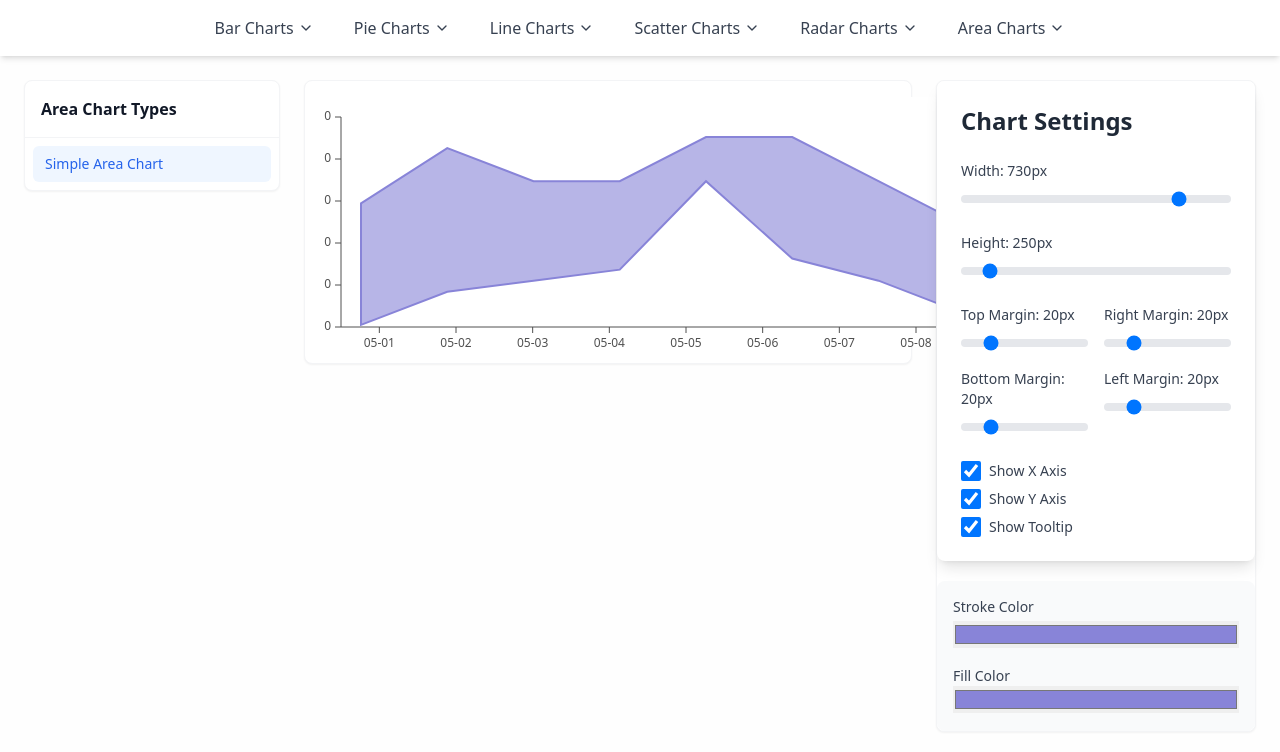
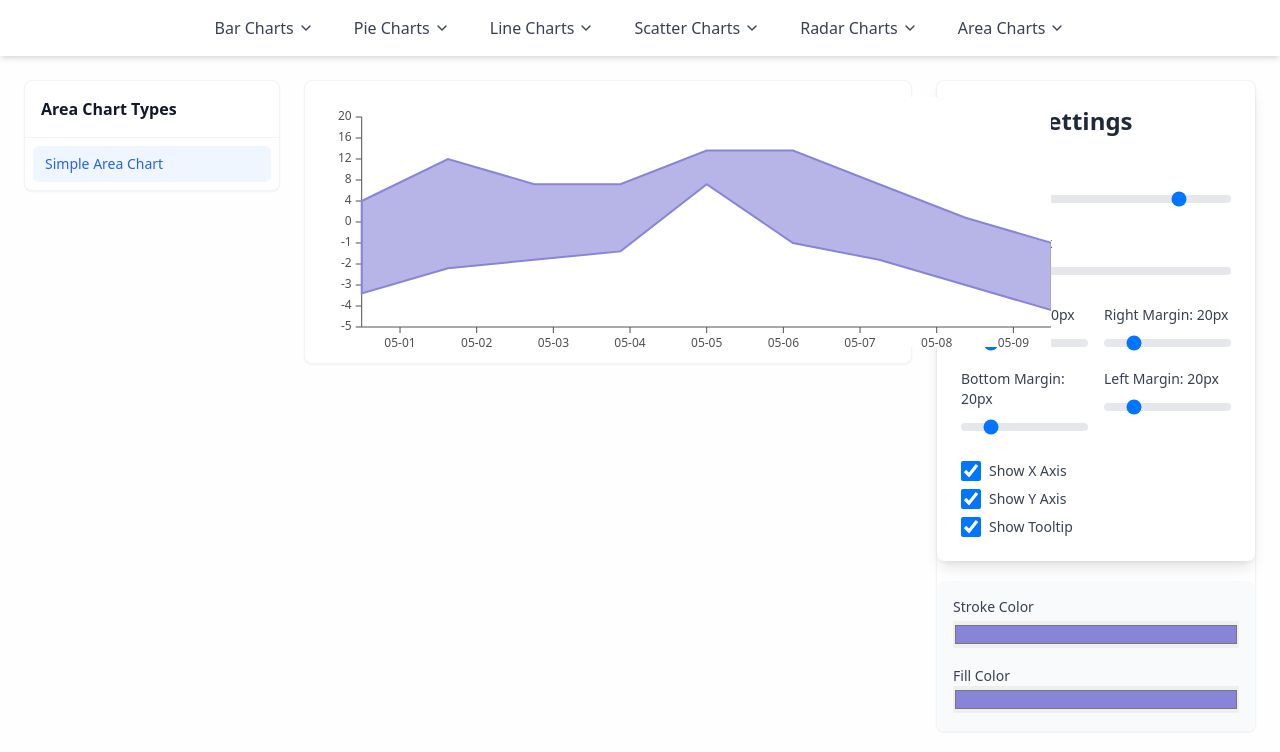
Before and after one commit to unosquare/unochart, a React app: page /simple-area-chart in a window 1280 px wide. Shown: the top 752 px of the page. Built offline with nearby package versions, Linux system fonts and the light colour scheme; the HTML template or start-up script is replaced by a standard one.

Commit message:
Fixed alignment andYaxis

```diff
--- a/src/AreaChart/index.tsx
+++ b/src/AreaChart/index.tsx
@@ -1,4 +1,5 @@
-import React from 'react';
+import React, { useState } from 'react';
+import Tooltip from '../Tooltip';
 
 interface AreaChartProps {
   data: Array<{ [key: string]: any }>;
@@ -12,44 +13,117 @@ const AreaChart: React.FC<AreaChartProps> = ({ data, width, height, margin, chil
   const chartWidth = width - margin.left - margin.right;
   const chartHeight = height - margin.top - margin.bottom;
 
-  // Calculate xScale and yScale functions
+  // Obtener valores min y max de los datos y redondearlos
+  const allValues = data.flatMap((item) => item.temperature || []);
+  const rawMinValue = Math.min(...allValues);
+  const rawMaxValue = Math.max(...allValues);
+
+  const minValue = Math.floor(rawMinValue / 5) * 5; // Redondear hacia abajo
+  const maxValue = Math.ceil(rawMaxValue / 5) * 5;  // Redondear hacia arriba
+
+  const [tooltip, setTooltip] = useState<{
+    x: number;
+    y: number;
+    content: { name: string; values: any[] } | null;
+  }>({
+    x: 0,
+    y: 0,
+    content: null,
+  });
+
   const xScale = (value: any) => {
     const index = data.findIndex((item) => item.day === value);
-    if (index !== -1) {
-      return (index / (data.length - 1)) * chartWidth + margin.left;
-    }
-    return NaN; // Return NaN if the value is not found
+    return (index / (data.length - 1)) * chartWidth;
   };
 
   const yScale = (value: number) => {
-    const allValues = data.flatMap((item) => item.temperature || []);
-    const minValue = Math.min(...allValues);
-    const maxValue = Math.max(...allValues);
-    if (maxValue === minValue) {
-      return chartHeight / 2; // Handle case where all values are the same
+    return chartHeight - ((value - minValue) / (maxValue - minValue)) * chartHeight;
+  };
+
+  const handleMouseMove = (event: React.MouseEvent<SVGSVGElement>) => {
+    const svgRect = event.currentTarget.getBoundingClientRect();
+    const mouseX = event.clientX - svgRect.left - margin.left;
+
+    const closestIndex = Math.round((mouseX / chartWidth) * (data.length - 1));
+    if (closestIndex >= 0 && closestIndex < data.length) {
+      const hoveredData = data[closestIndex];
+      setTooltip({
+        x: xScale(hoveredData.day),
+        y: yScale(hoveredData.temperature[1]),
+        content: {
+          name: hoveredData.day,
+          values: [
+            { key: 'temperature', value: hoveredData.temperature, color: '#8884d8' },
+          ],
+        },
+      });
     }
-    return chartHeight - ((value - minValue) / (maxValue - minValue)) * chartHeight + margin.top;
+  };
+
+  const handleMouseLeave = () => {
+    setTooltip({ x: 0, y: 0, content: null });
   };
 
   return (
-    <svg width={width} height={height} className="bg-white">
-      <g transform={`translate(${margin.left}, ${margin.top})`}>
+    <div className="relative">
+      <svg
+        width={width}
+        height={height}
+        onMouseMove={handleMouseMove}
+        onMouseLeave={handleMouseLeave}
+        className="bg-white"
+      >
+        <g transform={`translate(${margin.left + chartWidth * 0.03}, ${margin.top})`}>
           {React.Children.map(children, (child) => {
             if (React.isValidElement(child)) {
-            const clonedProps = {
+              return React.cloneElement(child, {
                 data,
                 xScale,
                 yScale,
                 width: chartWidth,
                 height: chartHeight,
-              margin,
-            };
-            return React.cloneElement(child, clonedProps);
+                minValue,
+                maxValue,
+              });
             }
             return null;
           })}
+
+          {/* Tooltip Hover Lines */}
+          {tooltip.content && (
+            <>
+              <line
+                x1={tooltip.x}
+                y1={0}
+                x2={tooltip.x}
+                y2={chartHeight}
+                stroke="#ccc"
+                strokeDasharray="3 3"
+              />
+              <circle
+                cx={tooltip.x}
+                cy={tooltip.y}
+                r={4}
+                fill="#fff"
+                stroke="#8884d8"
+                strokeWidth={2}
+              />
+              {/* Círculo inferior */}
+              <circle
+                cx={tooltip.x}
+                cy={yScale(tooltip.content.values[0].value[0])} // temperatura mínima
+                r={4}
+                fill="#fff"
+                stroke="#8884d8"
+                strokeWidth={2}
+              />
+            </>
+          )}
         </g>
       </svg>
+      {/* Render Tooltip */}
+      {tooltip.content && <Tooltip position={{ x: tooltip.x + margin.left, y: tooltip.y + margin.top }} tooltipData={tooltip.content} />}
+    </div>
   );
 };
 
```
Lines whose indentation alone changed are shown as unchanged.
